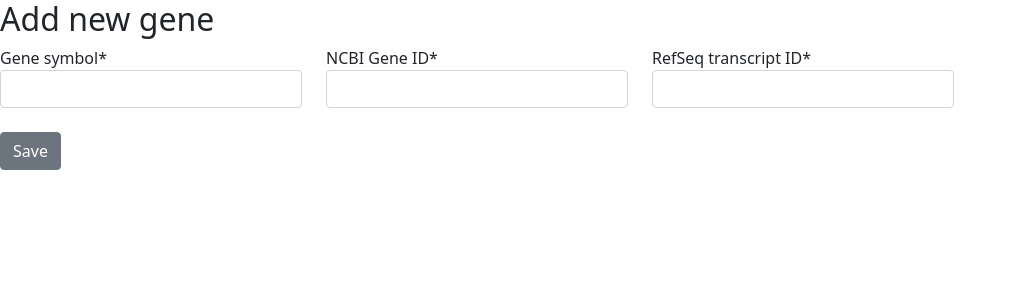
After one commit to RachelDuffin/var_db, a Django app: page /gene/new/ in a window 1280 px wide. The commit adds this page. Shown: the top 300 px of the page, without its empty margins (0-1017 px from the left). Run offline with Django 4.2, Linux system fonts and the light colour scheme; some libraries are stand-ins or nearby versions.

Commit message:
add gene form

```diff
--- a/var_db/urls.py
+++ b/var_db/urls.py
@@ -19,6 +19,5 @@ from vdb import views
 
 urlpatterns = [
     path('admin/', admin.site.urls),
-    path('variant/new/', views.variant_new, name='variant_new'),
     path('', include('vdb.urls'))
 ]
--- a/vdb/forms.py
+++ b/vdb/forms.py
@@ -1,8 +1,17 @@
 from django import forms
-from django.forms import CharField
-from .models import Variant
+from .models import Variant, Gene
 
 class AddVariantForm(forms.ModelForm):
     class Meta:
         model = Variant
         fields = ('gene', 'chr', 'start', 'ref', 'alt', 'build', 'ACMG', 'score', 'hgvsc', 'hgvsp')
+
+class AddGeneForm(forms.ModelForm):
+    class Meta:
+        model = Gene
+        fields = ('symbol', 'ncbi', 'transcript')
+        labels = {
+            "symbol": "Gene symbol",
+            "ncbi": "NCBI Gene ID",
+            "transcript": "RefSeq transcript ID"
+        }
--- /dev/null
+++ b/vdb/templates/vdb/gene_new.html
@@ -0,0 +1,22 @@
+{%  extends 'vdb/base_generic.html' %}
+{% load crispy_forms_tags %}
+
+{% block content %}
+<h2>Add new gene</h2>
+<form method="POST" class="post-form">{% csrf_token %}
+    {% csrf_token %}
+        <div class="row">
+      <div class="col-3">
+        {{ form.symbol|as_crispy_field }}
+      </div>
+      <div class="col-3">
+        {{ form.ncbi|as_crispy_field }}
+      </div>
+      <div class="col-3">
+        {{ form.transcript|as_crispy_field }}
+      </div>
+    </div><br>
+
+    <button type="submit" class="save btn btn-secondary">Save</button>
+</form>
+{% endblock %}
--- a/vdb/urls.py
+++ b/vdb/urls.py
@@ -3,6 +3,8 @@ from . import views
 
 urlpatterns = [
     path('', views.home, name='home'),
-	path('variants/', views.variantlist, name='variant_list')
+	path('variants/', views.variantlist, name='variant_list'),
+    path('variants/new/', views.variant_new, name='variant_new'),
+    path('gene/new/', views.gene_new, name='gene_new')
 
     ]
--- a/vdb/views.py
+++ b/vdb/views.py
@@ -1,9 +1,17 @@
 from django.shortcuts import render
-from .forms import AddVariantForm
 from django.shortcuts import redirect
-from django.utils import timezone
+from .models import Variant
+from .forms import AddVariantForm, AddGeneForm
 
 
+def home(request):
+    return render(request, 'vdb/home.html')
+
+def variantlist(request):
+    variants = Variant.objects.all()
+    return render(request, 'vdb/variant_list.html', {'variants': variants})
+
+# form views
 def variant_new(request):
 	if request.method == "POST":
 		form = AddVariantForm(request.POST)
@@ -16,11 +24,14 @@ def variant_new(request):
 	else:
 		form = AddVariantForm()
 	return render(request, 'vdb/variant_new.html', {'form': form})
-from .models import Variant
 
-def home(request):
-    return render(request, 'vdb/home.html')
-
-def variantlist(request):
-    variants = Variant.objects.all()
-    return render(request, 'vdb/variant_list.html', {'variants': variants})
+def gene_new(request):
+	if request.method == "POST":
+		form = AddGeneForm(request.POST)
+		if form.is_valid():
+			gene = form.save(commit=False)
+			gene.save()
+			return redirect('variant_new')
+	else:
+		form = AddGeneForm()
+	return render(request, 'vdb/gene_new.html', {'form': form})
```
Also changed, not shown: vdb/templates/vdb/variant_new.html (+9 -1 lines).
